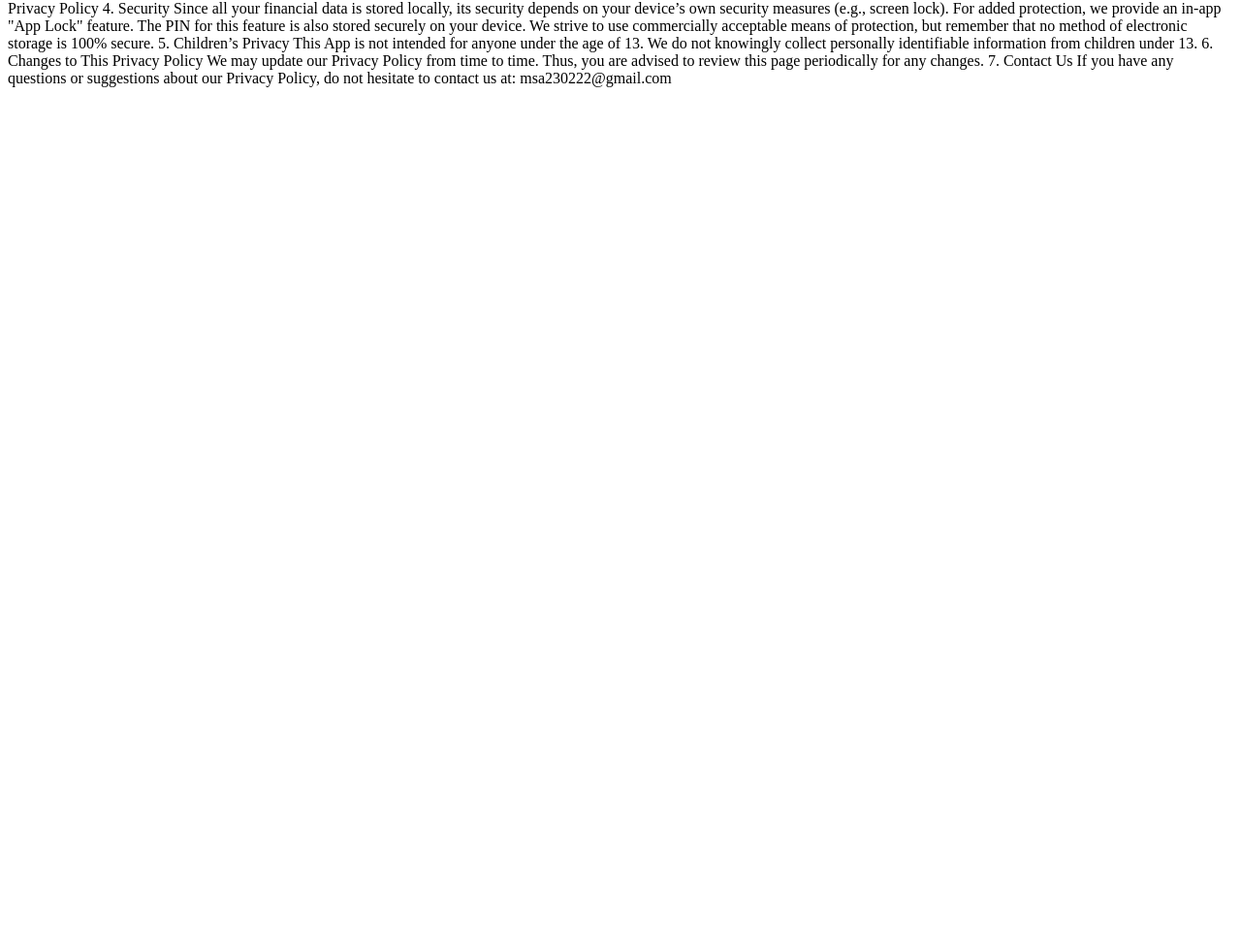
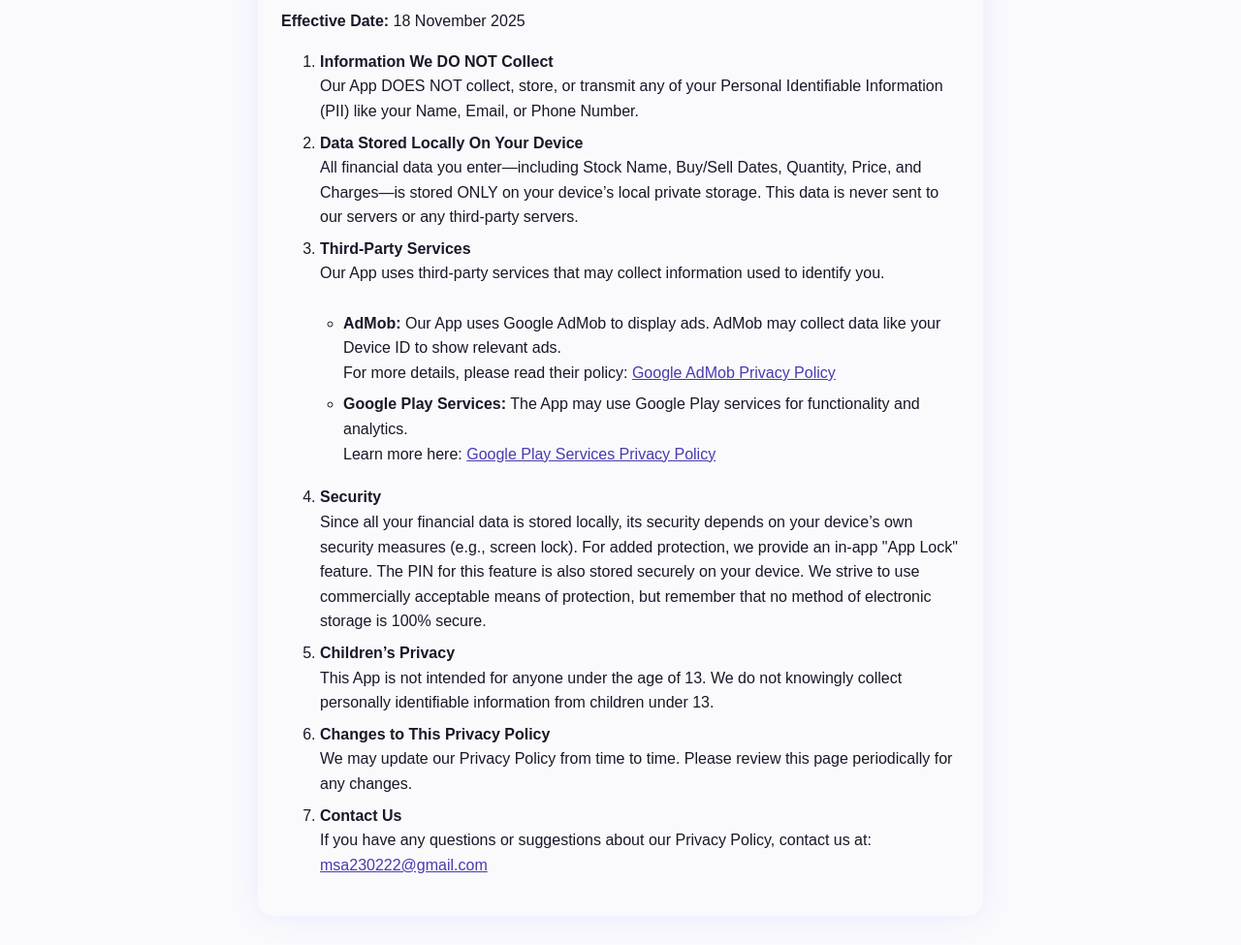
Before and after one commit to msa230222-droid/AnatifAppsWorld, a plain HTML site: page privacy.html in a window 1280 px wide. Shown: the part 145-1120 px from the top of the page at 97% size. Before the commit the page ends 800 px from the top, so only its background shows below. Drawn offline with Linux system fonts and the light colour scheme.

Commit message:
Update privacy.html

```diff
--- a/privacy.html
+++ b/privacy.html
@@ -1,29 +1,87 @@
-<h2>Privacy Policy for Stock P&amp;L Record</h2>
-Effective Date: 18 November 2025
+<!DOCTYPE html>
+<html>
+<head>
+  <title>Privacy Policy for Stock P&amp;L Record</title>
+  <meta name="viewport" content="width=device-width, initial-scale=1">
+  <style>
+    body {
+      font-family: Arial, sans-serif;
+      max-width: 700px;
+      margin: 30px auto;
+      background: #fafafd;
+      color: #181828;
+      line-height: 1.6;
+      padding: 24px;
+      border-radius: 16px;
+      box-shadow: 0 0 32px #e9eafd;
+    }
+    h2 {
+      color: #4a3098;
+      font-size: 2em;
+      margin-bottom: 0.7em;
+    }
+    h3 {
+      color: #4a3098;
+    }
+    ul {
+      padding-left: 24px;
+      margin-bottom: 1.2em;
+    }
+    li {
+      margin-bottom: 7px;
+    }
+    a { color: #473baf; }
+    .contact { margin-top: 1.8em; }
+    @media (max-width: 600px) {
+      body { padding: 7px; }
+    }
+  </style>
+</head>
+<body>
+  <h2>Privacy Policy for Stock P&amp;L Record</h2>
+  <p><b>Effective Date:</b> 18 November 2025</p>
 
-1. Information We DO NOT Collect
-We want to be crystal clear: Our App DOES NOT collect, store, or transmit any of your Personal Identifiable Information (PII) like your Name, Email, or Phone Number.
-
-2. Data Stored Locally On Your Device
-All financial data you enter—including Stock Name, Buy/Sell Dates, Quantity, Price, and Charges—is stored ONLY on your device’s local private storage. This data is never sent to our servers or any third-party servers.
-
-3. Third-Party Services
-Our App uses third-party services that may collect information used to identify you. Below are the services we use and links to their privacy policies.
-
-Our App uses Google AdMob to display ads. AdMob may collect data like your Device ID to show relevant ads.
-For more details, please read their policy: Google AdMob Privacy Policy
-
-The App may use Google Play services for functionality and analytics. You can learn more here: Google Play Services Privacy Policy
-
-4. Security
-Since all your financial data is stored locally, its security depends on your device’s own security measures (e.g., screen lock). For added protection, we provide an in-app "App Lock" feature. The PIN for this feature is also stored securely on your device. We strive to use commercially acceptable means of protection, but remember that no method of electronic storage is 100% secure.
-
-5. Children’s Privacy
-This App is not intended for anyone under the age of 13. We do not knowingly collect personally identifiable information from children under 13.
-
-6. Changes to This Privacy Policy
-We may update our Privacy Policy from time to time. Thus, you are advised to review this page periodically for any changes.
-
-7. Contact Us
-If you have any questions or suggestions about our Privacy Policy, do not hesitate to contact us at:
-msa230222@gmail.com
+  <ol>
+    <li>
+      <b>Information We DO NOT Collect</b><br>
+      Our App DOES NOT collect, store, or transmit any of your Personal Identifiable Information (PII) like your Name, Email, or Phone Number.
+    </li>
+    <li>
+      <b>Data Stored Locally On Your Device</b><br>
+      All financial data you enter—including Stock Name, Buy/Sell Dates, Quantity, Price, and Charges—is stored ONLY on your device’s local private storage. This data is never sent to our servers or any third-party servers.
+    </li>
+    <li>
+      <b>Third-Party Services</b><br>
+      Our App uses third-party services that may collect information used to identify you.<br><br>
+      <ul>
+        <li>
+          <b>AdMob:</b> Our App uses Google AdMob to display ads. AdMob may collect data like your Device ID to show relevant ads.<br>
+          For more details, please read their policy:
+          <a href="https://policies.google.com/privacy" target="_blank">Google AdMob Privacy Policy</a>
+        </li>
+        <li>
+          <b>Google Play Services:</b> The App may use Google Play services for functionality and analytics.<br>
+          Learn more here: <a href="https://policies.google.com/privacy" target="_blank">Google Play Services Privacy Policy</a>
+        </li>
+      </ul>
+    </li>
+    <li>
+      <b>Security</b><br>
+      Since all your financial data is stored locally, its security depends on your device’s own security measures (e.g., screen lock). For added protection, we provide an in-app "App Lock" feature. The PIN for this feature is also stored securely on your device. We strive to use commercially acceptable means of protection, but remember that no method of electronic storage is 100% secure.
+    </li>
+    <li>
+      <b>Children’s Privacy</b><br>
+      This App is not intended for anyone under the age of 13. We do not knowingly collect personally identifiable information from children under 13.
+    </li>
+    <li>
+      <b>Changes to This Privacy Policy</b><br>
+      We may update our Privacy Policy from time to time. Please review this page periodically for any changes.
+    </li>
+    <li>
+      <b>Contact Us</b><br>
+      If you have any questions or suggestions about our Privacy Policy, contact us at:<br>
+      <a href="mailto:msa230222@gmail.com">msa230222@gmail.com</a>
+    </li>
+  </ol>
+</body>
+</html>
```
